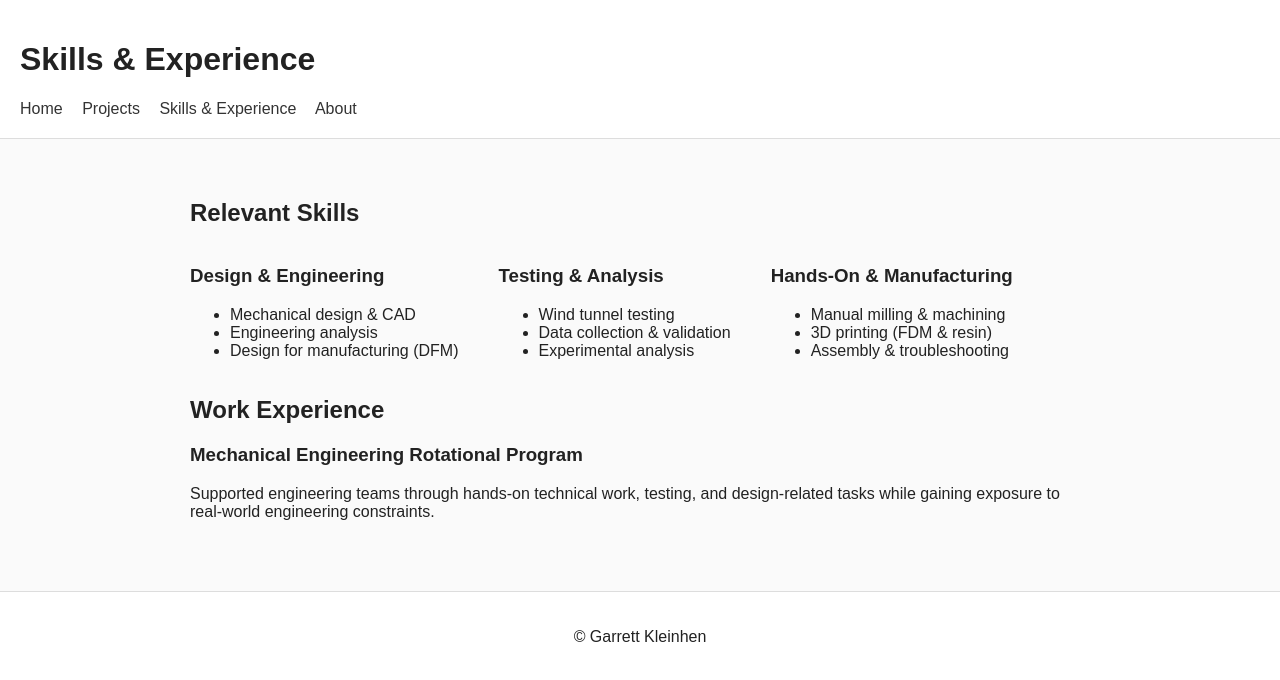
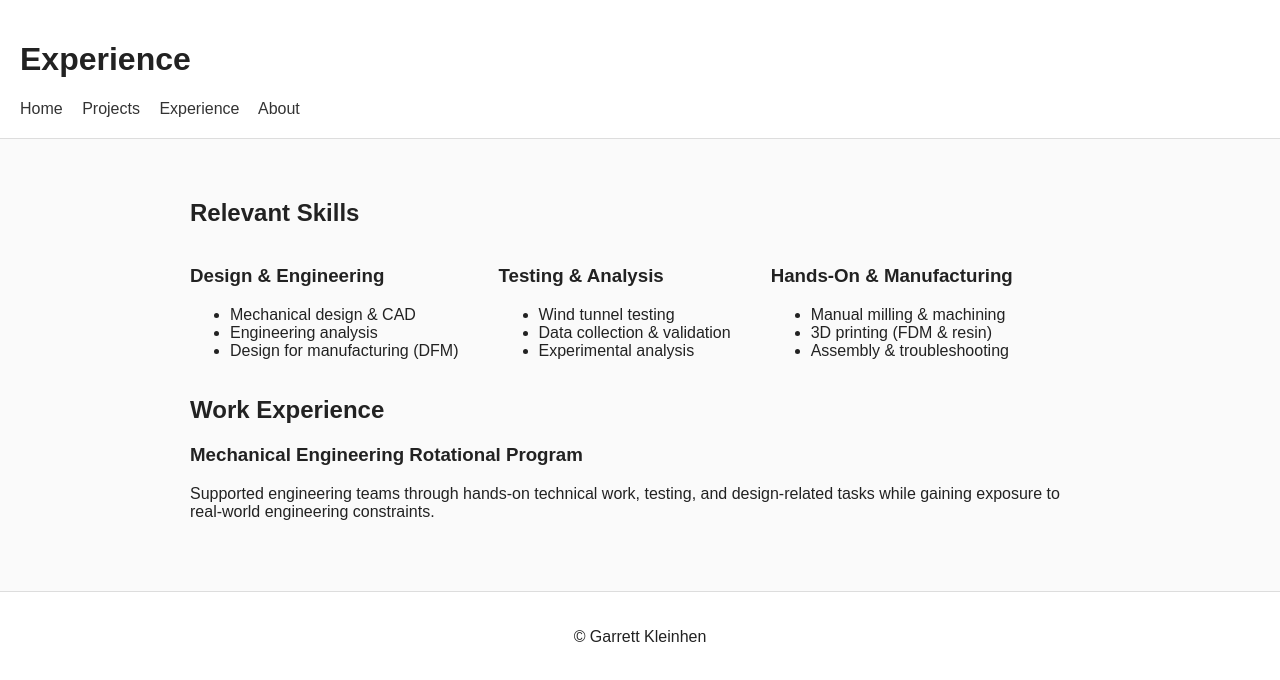
Before and after one commit to garrettkleinhen8-glitch/garrettkleinhen.github.io, a plain HTML site: page expereince.html in a window 1280 px wide. Drawn offline with Linux system fonts and the light colour scheme.

Commit message:
Update expereince.html

```diff
--- a/expereince.html
+++ b/expereince.html
@@ -2,17 +2,17 @@
 <html lang="en">
 <head>
   <meta charset="UTF-8">
-  <title>Skills & Experience | Garrett Kleinhen</title>
+  <title>Experience | Garrett Kleinhen</title>
   <link rel="stylesheet" href="style.css">
 </head>
 <body>
 
 <header>
-  <h1>Skills & Experience</h1>
+  <h1>Experience</h1>
   <nav>
     <a href="index.html">Home</a>
     <a href="projects.html">Projects</a>
-    <a href="experience.html">Skills & Experience</a>
+    <a href="experience.html">Experience</a>
     <a href="about.html">About</a>
   </nav>
 </header>
@@ -68,4 +68,5 @@
 </footer>
 
 </body>
+
 </html>
```
